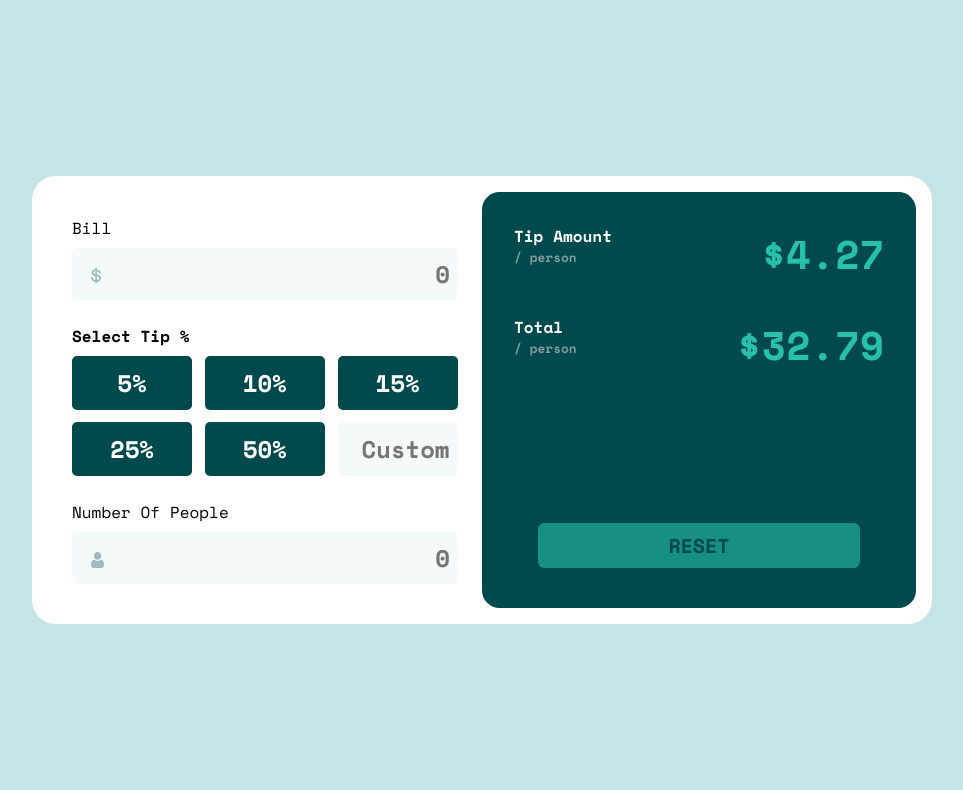
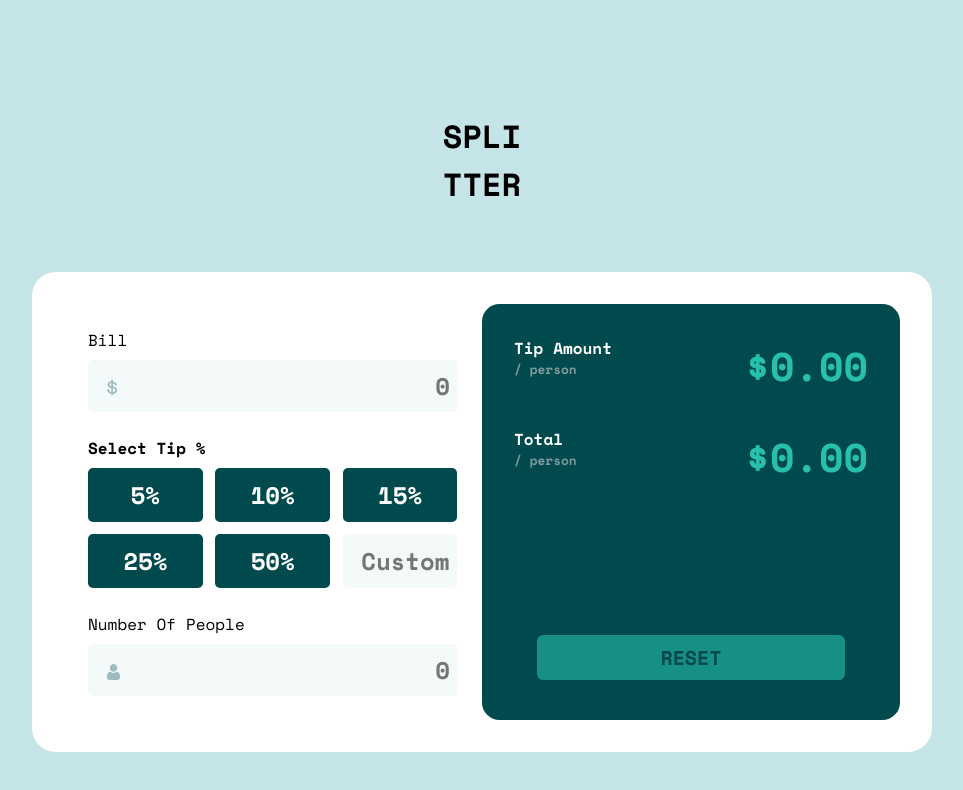
Before and after one commit to Everezze/tip_calculator_app, a plain HTML site: page index.html in a window 1280 px wide. Shown: the whole page, without its empty margins (158-1121 px from the left). Drawn offline with nearby package versions, Linux system fonts and the light colour scheme.

Commit message:
title added & styles modified

```diff
--- a/calculator.js
+++ b/calculator.js
@@ -27,6 +27,9 @@ console.log(Tips);
 //         tip.classList.toggle('active');
 //     })
 // });
+
+tipPerPerson.innerHTML= "$0.00";
+totalPerPerson.innerHTML= "$0.00";
 
 resetButton.setAttribute("disabled","disabled");
 resetButton.classList.add('desactivated');
--- a/index.html
+++ b/index.html
@@ -13,6 +13,8 @@
 
 <body>
 
+    <h1>spli <br> tter </h1>
+
     <section>
 
         <div class="parent_container">
@@ -25,7 +27,7 @@
                 </div>
 
                 <div id="dollar">
-                    <input type="text" class="child_data" id="bill" placeholder="0"> <!-- dir="rtl" -->
+                    <input type="text" pattern="\d*" class="child_data" id="bill" placeholder="0"> <!-- dir="rtl" -->
                 </div>
 
             </div>
--- a/style.css
+++ b/style.css
@@ -11,7 +11,14 @@ body{
     font-family: 'Space Mono';
     display: flex;
     justify-content: center;
-    align-items: center;
+    align-items: stretch;
+    flex-direction: column;
+}
+
+h1{
+    text-transform: uppercase;
+    text-align: center;
+    padding: 5%;
 }
 
 section{
@@ -19,11 +26,11 @@ section{
     background-color: hsl(0, 0%, 100%);
     display: flex;
     flex-direction: column;
-    align-items: center;
+    /* align-items: center; */
     border-radius: 1.5rem;
-    padding: 1rem;
+    padding: 2rem;
     justify-content: center;
-    flex-grow: 1;
+    /* flex-grow: 1; */
 }
 
 .container{
@@ -52,9 +59,9 @@ section{
     text-transform: lowercase;
 }
 
-.parent_container{
+/* .parent_container{
     width: 85%;
-}
+} */
 
 .labels{
     font-size: 1rem;
@@ -193,16 +200,24 @@ input.child_data{
     pointer-events: none;
 }
 
-@media screen and (min-width:800px) {
+/* @media screen and (min-width:800px) {
     .parent_container{
         width: 70%;
     }
-}
+} */
 
-@media screen and (min-width:1101px) {
+@media screen and (min-width:900px) {
+    body{
+        align-items: center;
+    }
+
     section{
         flex-direction: row;
         align-items: stretch;
+    }
+
+    .parent_container{
+        width: 100%;
     }
 
     .second.parent_container{
@@ -218,7 +233,7 @@ input.child_data{
     }
 
     .discount button,.discount input{
-        width: calc(31.5% - 0.1rem);
+        width: calc(31.4% - 0.1rem);
     }
 
     .discount{
```
